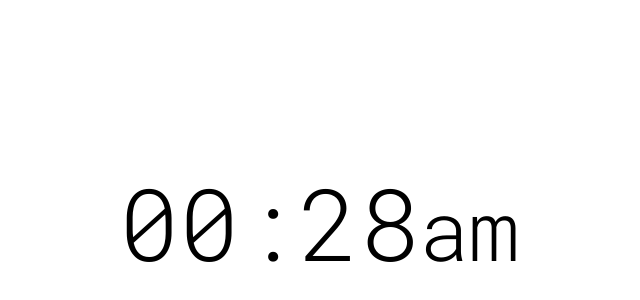
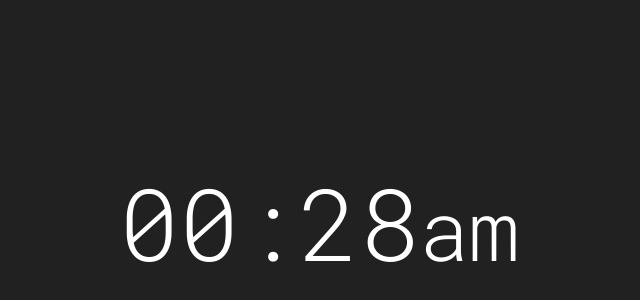
Before and after one commit to SecretOnline/Clock, a plain HTML site: page index.html in a window 1280 px wide. Shown: the part 94-394 px from the top of the page, without its empty margins (321-961 px from the left). Drawn offline with Linux system fonts and the light colour scheme.

Commit message:
Add background changing

```diff
--- a/clock.css
+++ b/clock.css
@@ -1,8 +1,9 @@
 body {
   font-family: 'Open Sans', Helvetica, Verdana, Arial, sans-serif;
-  transition: background-color 3s ease-in-out;
+  transition: background-color 10s ease-in-out;
 }
 .clock {
+  color: white;
   font-family: 'Roboto Mono', monospace;
   font-size: 100px;
   font-weight: 300;
--- a/clock.js
+++ b/clock.js
@@ -19,6 +19,10 @@
     var now = new Date(Date.now());
 
     clock.innerHTML = toTimeString(now);
+
+    var body = document.querySelector('body');
+    if (body.style.backgroundColor != colors[now.getHours()])
+      body.style.backgroundColor = colors[now.getHours()];
   }
 
   function toTimeString(time) {
```
